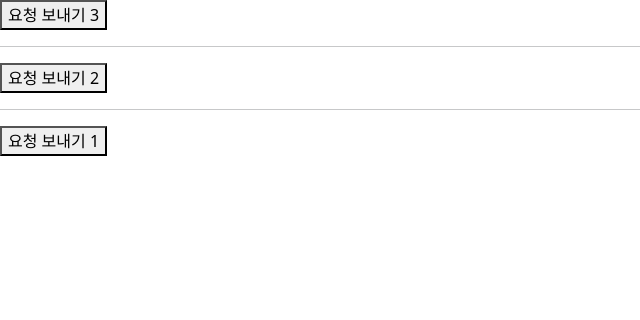
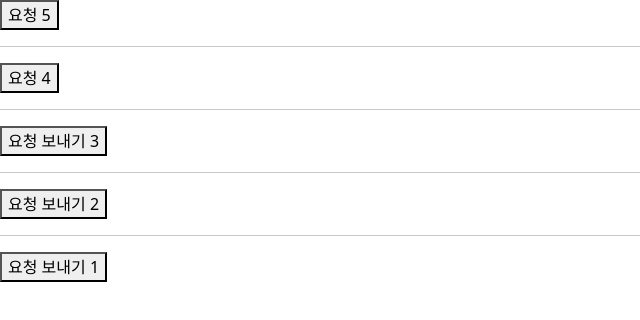
Before and after one commit to yumin359/react, a React (Vite) app: page / in a window 1280 px wide. Shown: the top 320 px of the page, without its empty margins (0-640 px from the left). Built offline with nearby package versions, Linux system fonts and the light colour scheme.

Commit message:
0707 get,post 요청 보내기

```diff
--- a/src/App53.jsx
+++ b/src/App53.jsx
@@ -23,8 +23,32 @@ function App53(props) {
     });
   }
 
+  function handleButton4Click() {
+    axios.request({
+      method: "get",
+      url: "/api/main28/sub3",
+    });
+  }
+
+  function handleButton5Click() {
+    axios.request({
+      method: "post",
+      url: "/api/main28/sub4",
+    });
+  }
+
   return (
     <div>
+      {/* 연습 : 버튼 5 클릭하면 post /api/main28/sub4 으로 요청*/}
+      {/* 서버에서 post /api/main28/sub4 의 요청 받는 method 만들기*/}
+      <button onClick={handleButton5Click} type="button">
+        요청 5
+      </button>
+      <hr />
+      {/* 연습 : 버튼 4 클릭하면 get /api/main28/sub3 으로 요청 보내기*/}
+      {/* 서버에서  get /api/main28/sub3 의 요청 받는 method 만들기*/}
+      <button onClick={handleButton4Click}>요청 4</button>
+      <hr />
       <button onClick={handleButton3Click}>요청 보내기 3</button>
       <hr />
       <button onClick={handleButton2Click}>요청 보내기 2</button>
```
